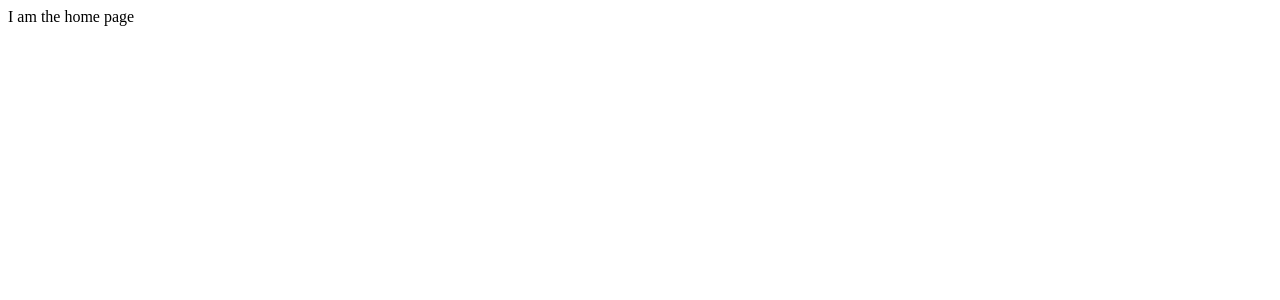
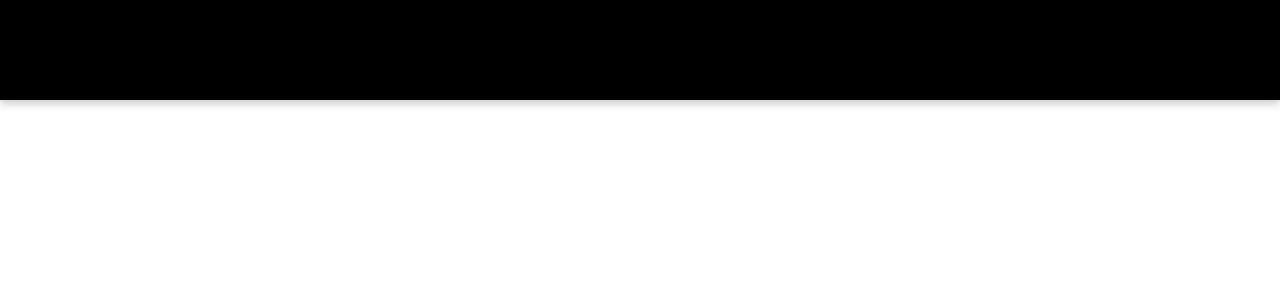
Before and after one commit to abhaydee/Rest-Countries1, a Next.js app: page / in a window 1280 px wide. Shown: the top 300 px of the page. Built offline with nearby package versions, Linux system fonts and the light colour scheme.

Commit message:
changes to nextjs default home

```diff
--- /dev/null
+++ b/Components/Header.jsx
@@ -0,0 +1,11 @@
+import React from 'react'
+import styles from  "../styles/Header.module.scss"
+function Header() {
+    return (
+        <div className={styles["header"]}>
+            Where in the World?
+        </div>
+    )
+}
+
+export default Header
--- a/Components/Home.jsx
+++ /dev/null
@@ -1,11 +0,0 @@
-import React from 'react'
-import styles from "../styles/Home.module.scss"
-function Home() {
-    return (
-        <div>
-            I am the home page
-        </div>
-    )
-}
-
-export default Home
--- /dev/null
+++ b/pages/_app.js
@@ -0,0 +1,11 @@
+import '../styles/global.scss'
+
+
+function MyApp({ Component, pageProps }) {
+  return (
+  <>
+  <Component {...pageProps}  />
+  </>)
+}
+
+export default MyApp;
--- a/pages/index.js
+++ b/pages/index.js
@@ -1,7 +1,15 @@
-import Home from "../Components/Home";
-import "../styles/index.module.scss"
-function HomePage() {
-    return <><Home/></>
-  }
+import React from "react";
+import Head from "next/head"
+import Header from "../Components/Header";
+function Home() {
+  return (
+    <div>
+      <Head>
+        <title>Rest-Countries</title>
+      </Head>
+      <Header/>
+    </div>
+  );
+}
 
-  export default HomePage;
+export default Home;
--- /dev/null
+++ b/styles/Header.module.scss
@@ -0,0 +1,6 @@
+.header{
+    width: 100%;
+    height: 6.25rem;
+    background-color:black;
+    box-shadow: 0 4px 8px 0 rgba(0, 0, 0, 0.2);
+}
--- /dev/null
+++ b/styles/global.scss
@@ -0,0 +1,3 @@
+body{
+    margin: 0 auto;
+}
```
Also changed, not shown: styles/index.module.scss (deleted), 1 other file (tests, documents, lock files or other folders).
